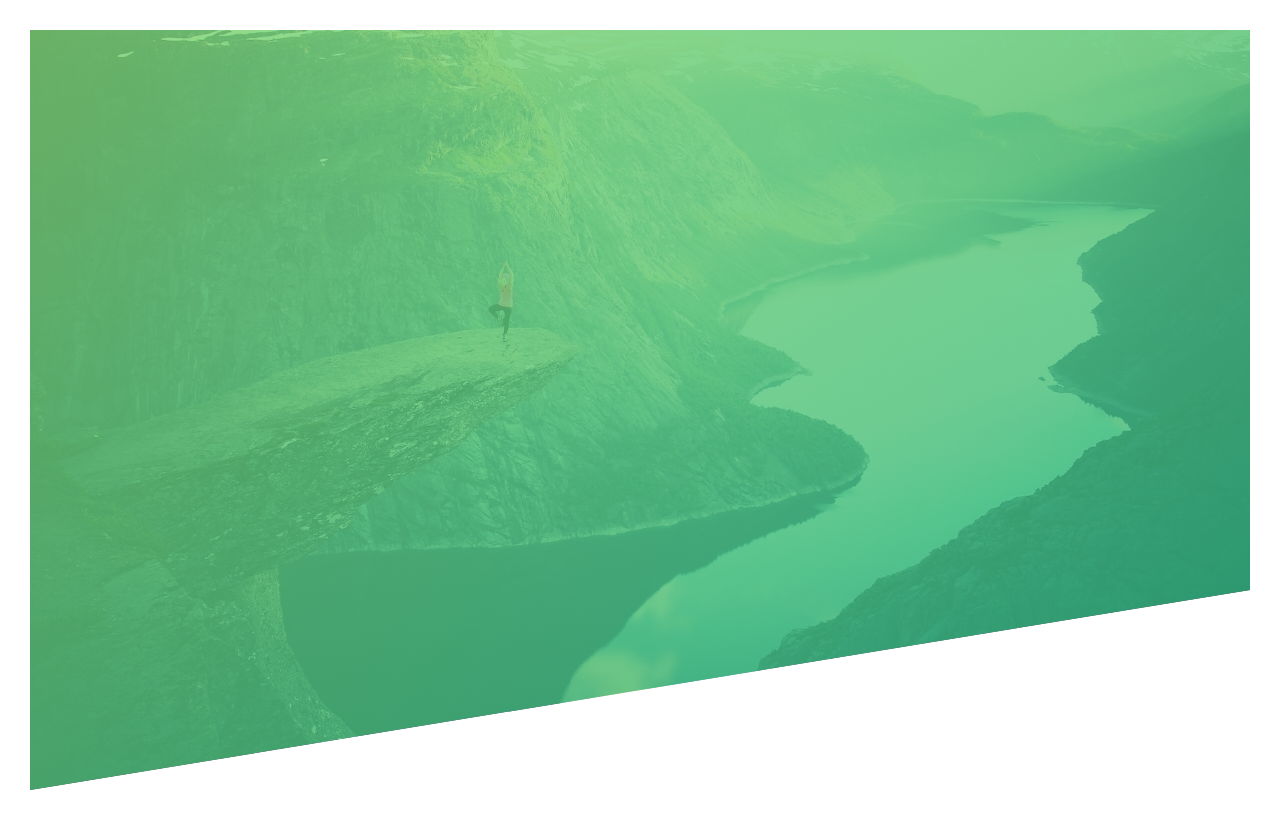
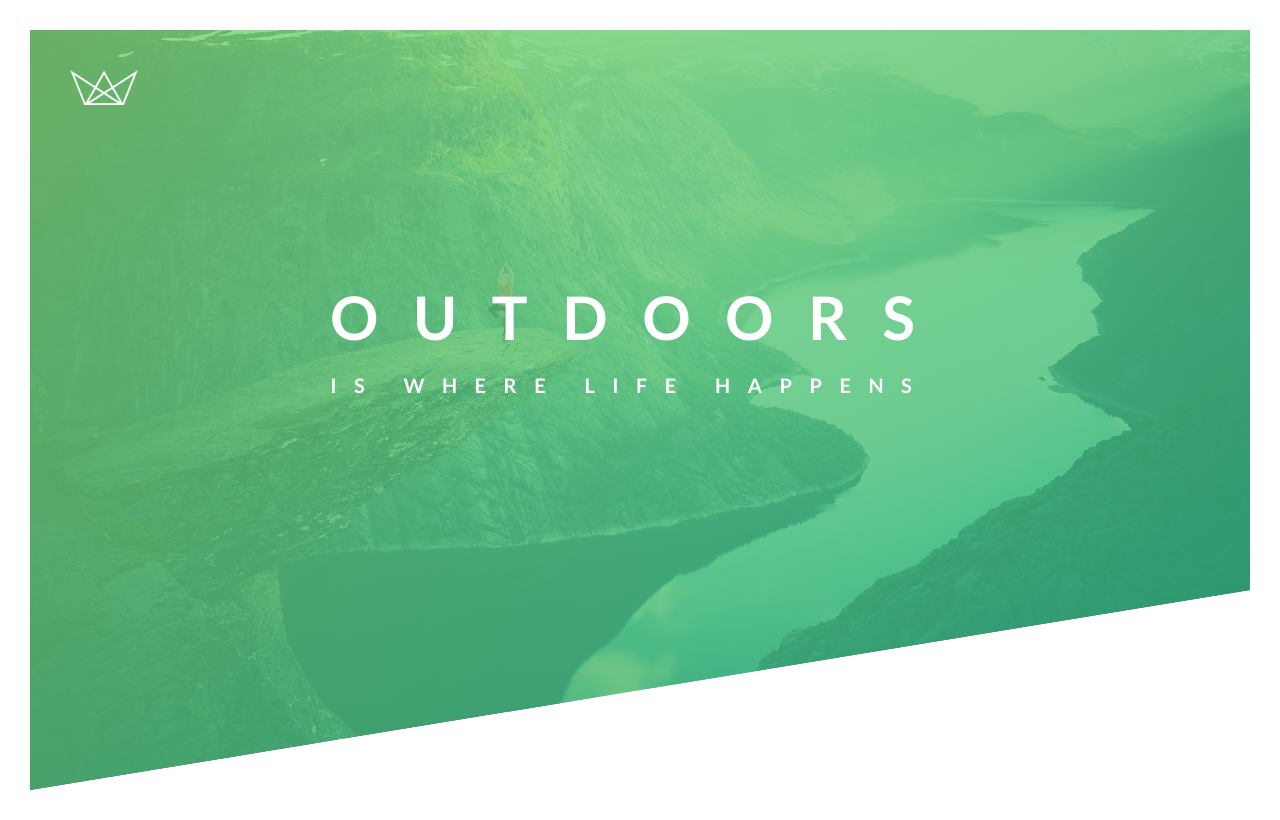
Before and after one commit to princelewis/advanced-css-course, a plain HTML site: page Natours/starter/index.html in a window 1280 px wide. Drawn offline with Linux system fonts and the light colour scheme; files that its build step writes are made by us from their sources.

Commit message:
create header section

```diff
--- a/Natours/starter/index.html
+++ b/Natours/starter/index.html
@@ -14,7 +14,16 @@
     </head>
     <body>
         <header class="header">
+            <div class="logo-box">
+                <img src="img/logo-white.png" alt="logo" class="logo">
+            </div>
+            <div class="header-box">
+                <h1 class="heading-primary">
+                    <span class="heading-primary-main">Outdoors</span>
+                    <span class="heading-primary-sub">is where life happens</span>
 
+                </h1>
+            </div>
 
         </header>
 
```
